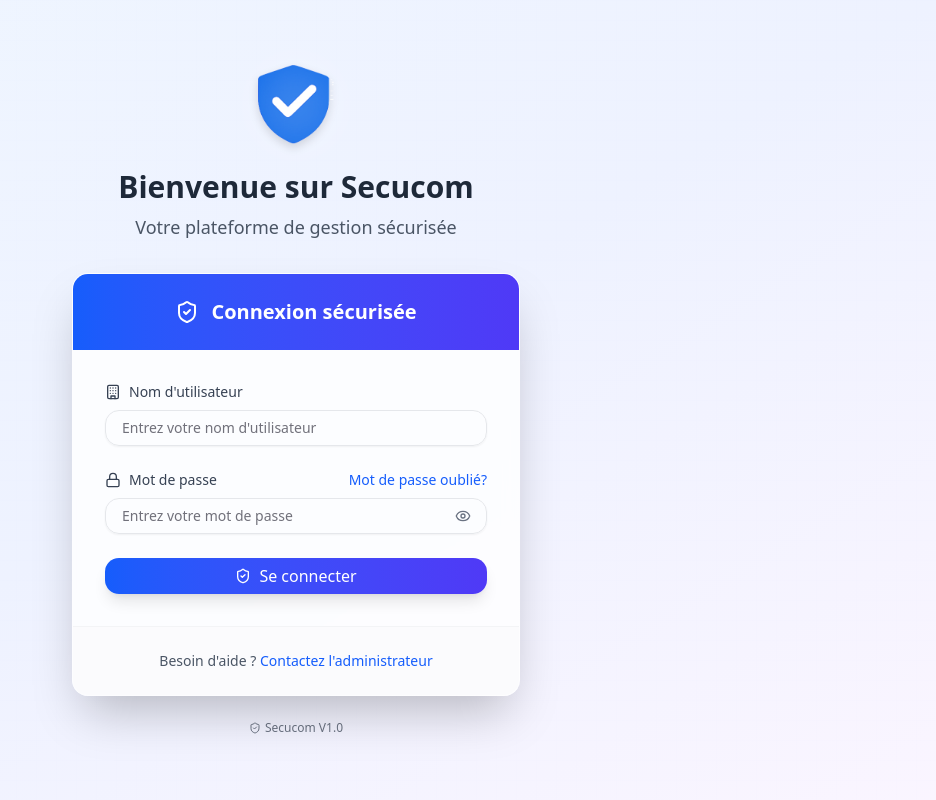
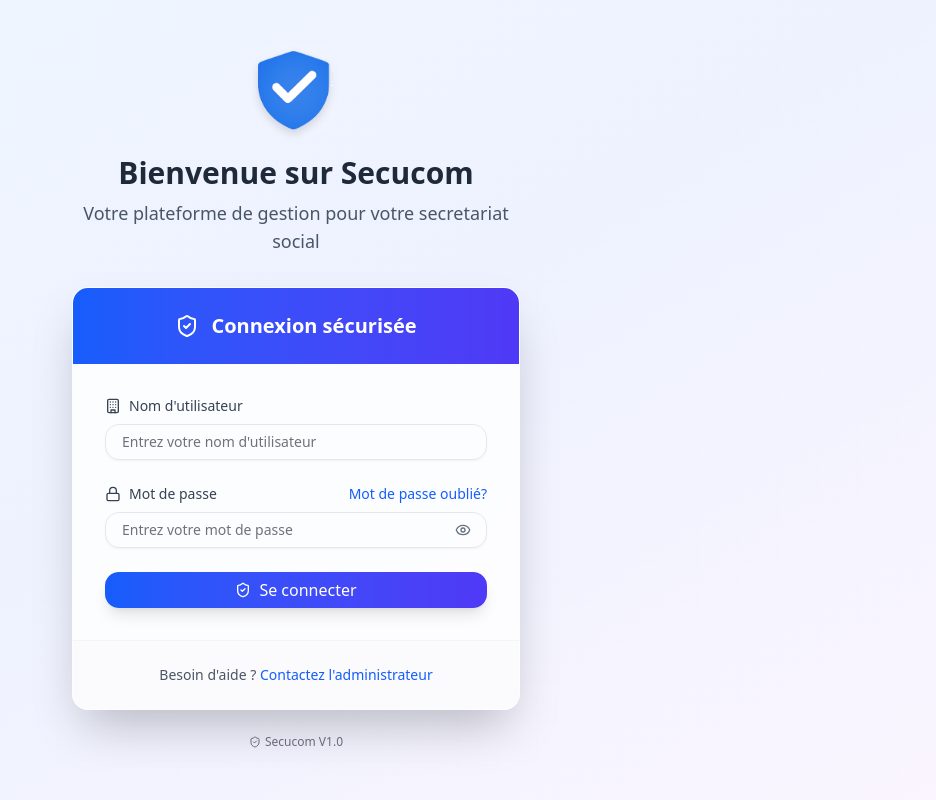
Before and after one commit to Medinhoo/secuCom_frontend, a React (Vite) app: page /login in a window 1280 px wide. Shown: the whole page, without its empty margins (344-1280 px from the left). Built offline with nearby package versions, Linux system fonts and the light colour scheme; no server answers.

Commit message:
Replace hardcoded routes with route constants and update login description

```diff
--- a/src/components/features/dashboard/CompanyDashboardHeader.tsx
+++ b/src/components/features/dashboard/CompanyDashboardHeader.tsx
@@ -3,6 +3,7 @@
 import { UserPlus, FileUp, RefreshCw, Building2 } from 'lucide-react';
 import { useNavigate } from 'react-router-dom';
 import { useCompanyStats } from '@/hooks/useCompanyStats';
+import { ROUTES } from '@/config/routes.config';
 
 interface CompanyDashboardHeaderProps {
   companyId: string;
@@ -18,12 +19,13 @@
   const navigate = useNavigate();
   const { stats } = useCompanyStats(companyId);
 
+
   const handleCreateCollaborator = () => {
-    navigate(`/collaborators/create?companyId=${companyId}`);
+    navigate(ROUTES.COLLABORATOR_CREATE);
   };
 
   const handleCreateDimona = () => {
-    navigate(`/dimonas/create?companyId=${companyId}`);
+    navigate(ROUTES.CREATE_DIMONA);
   };
 
   return (
--- a/src/pages/auth/LoginPage.tsx
+++ b/src/pages/auth/LoginPage.tsx
@@ -51,7 +51,7 @@
             Bienvenue sur Secucom
           </h1>
           <p className="text-gray-600 text-lg">
-            Votre plateforme de gestion sécurisée
+            Votre plateforme de gestion pour votre secretariat social
           </p>
         </div>
 
```
